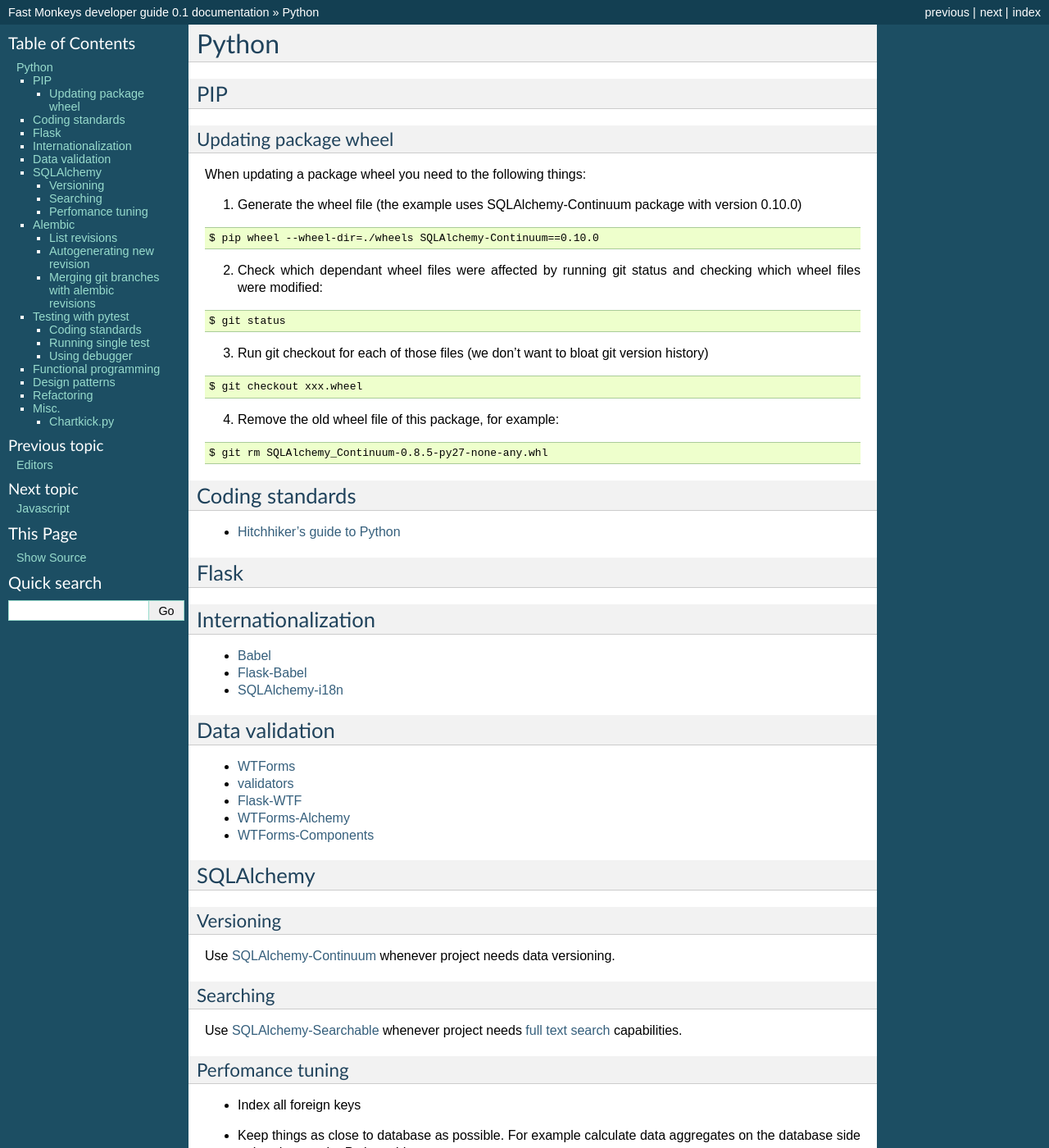
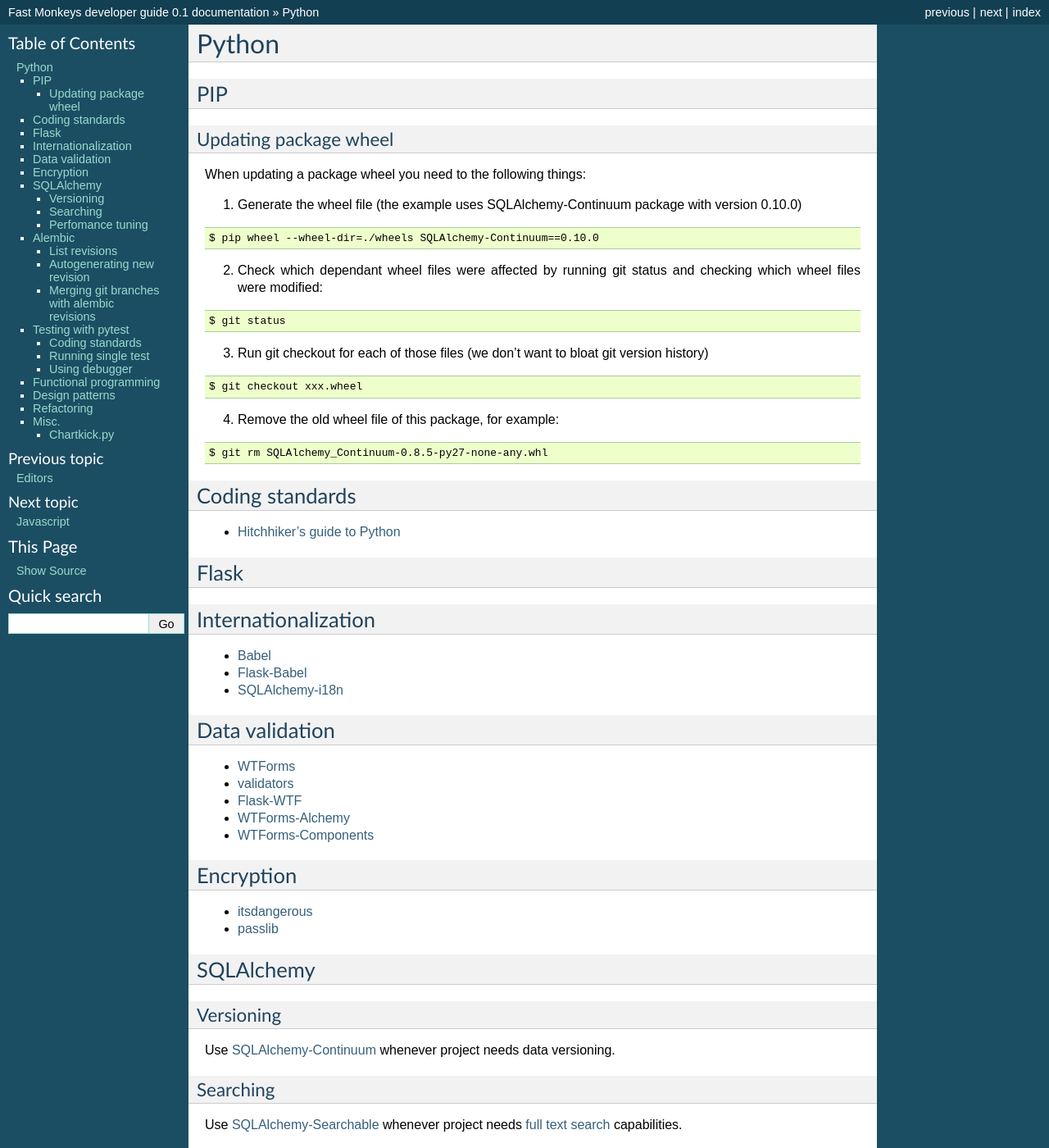
Before and after one commit to fastmonkeys/dev-guide, a Sphinx documentation site: the page built from docs/python.rst, in a window 1280 px wide and 1400 px high. Shown: the whole window at 82% size. Built offline with Sphinx 7.4.7, drawn with Linux system fonts in a browser that asks for light colours; formulas are drawn with MathJax 3.

Commit message:
Added encryption section

```diff
--- a/docs/python.rst
+++ b/docs/python.rst
@@ -73,6 +73,13 @@
 * Flask-WTF_
 * WTForms-Alchemy_
 * WTForms-Components_
+
+
+Encryption
+----------
+
+* itsdangerous_
+* passlib_
 
 
 SQLAlchemy
@@ -264,6 +271,8 @@
 .. _`full text search`: http://en.wikipedia.org/wiki/Full_text_search
 .. _`Babel`: http://babel.pocoo.org/
 .. _`Flask-Babel`: http://pythonhosted.org/Flask-Babel/
+.. _itsdangerous: http://pythonhosted.org/itsdangerous/
+.. _passlib: http://pythonhosted.org/passlib/
 .. _validators: https://validators.readthedocs.org/en/latest
 .. _WTForms: https://wtforms.readthedocs.org/en/latest/
 .. _Flask-WTF: https://flask-wtf.readthedocs.org/en/latest/
```
